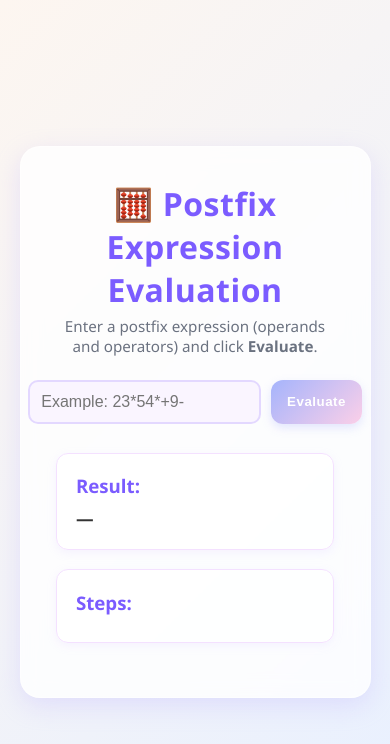
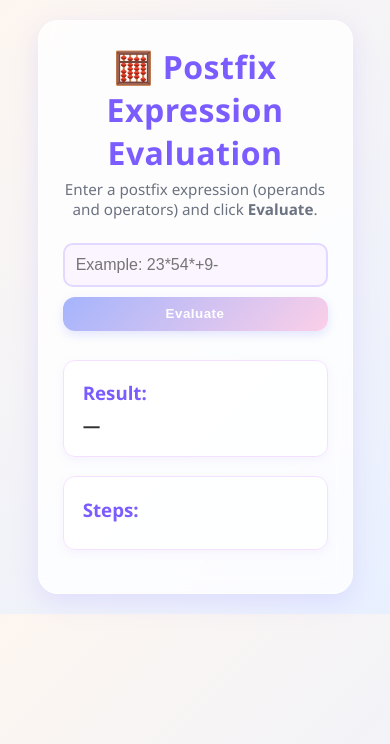
Before and after one commit to DishaJois/Data-Structures-Stack, a plain HTML site: page eval.html in a window 390 px wide. Drawn offline with Linux system fonts and the light colour scheme.

Commit message:
Implement mobile fixes for responsive design
Added mobile responsive styles for better usability on smaller screens.

```diff
--- a/eval.css
+++ b/eval.css
@@ -144,3 +144,26 @@ button:hover {
   from { opacity: 0; transform: translateY(10px); }
   to { opacity: 1; transform: translateY(0); }
 }
+
+/* ------------ MOBILE FIXES ------------ */
+@media (max-width: 768px) {
+
+  body {
+    height: auto;
+    padding: 20px;
+    overflow-y: auto;
+  }
+
+  .container {
+    width: 90%;
+    padding: 1.5rem;
+  }
+
+  .input-box {
+    flex-direction: column;
+  }
+
+  button {
+    width: 100%;
+  }
+}
```
